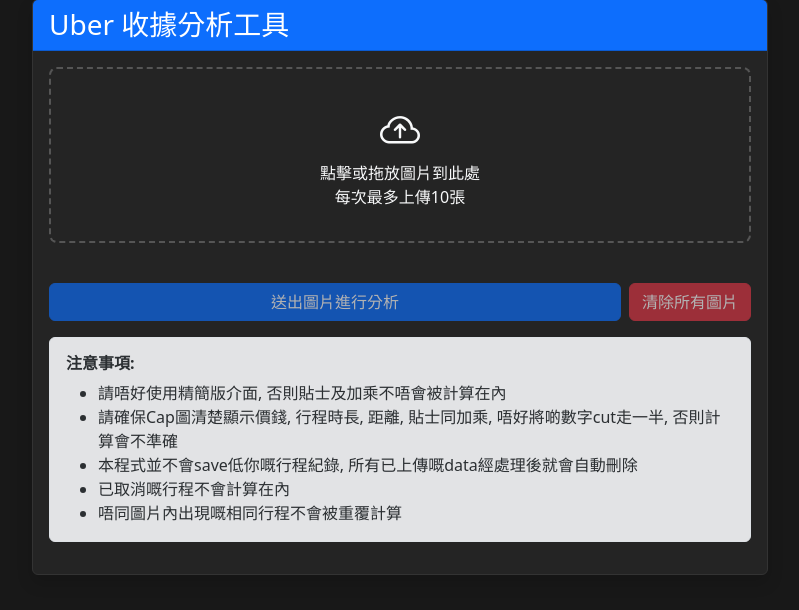
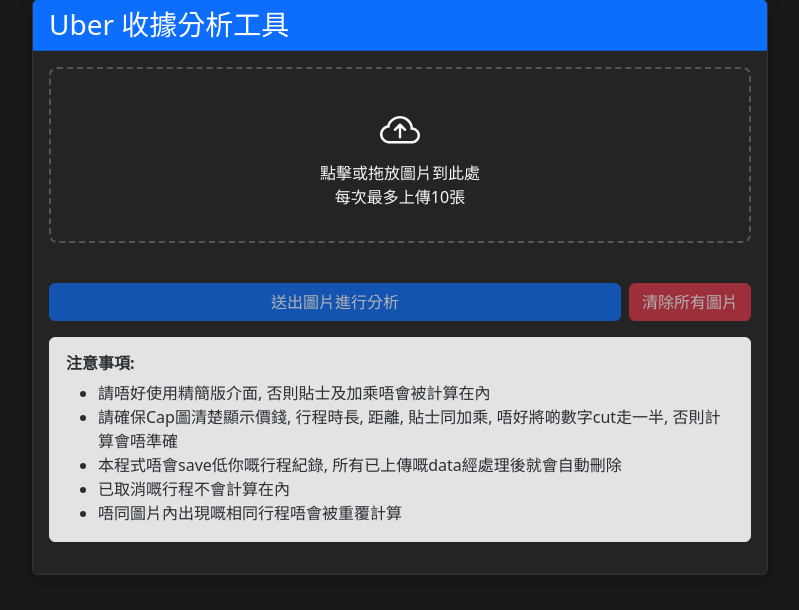
Before and after one commit to billy662/Uber_fare_calculator_with_AI, a Flask app: page / in a window 1280 px wide. Shown: the part 49-659 px from the top of the page, without its empty margins (240-1039 px from the left). Run offline with Flask 3, Linux system fonts and the light colour scheme.

Commit message:
Changed text in 注意事項

```diff
--- a/templates/index.html
+++ b/templates/index.html
@@ -46,11 +46,11 @@
             <div id="noticeBox" class="alert alert-secondary mt-3 border">
               <h6 class="fw-bold">注意事項:</h6>
               <ul class="mb-0">
-                <li>請唔好使用精簡版介面, 否則貼士及加乘不唔會被計算在內</li>
-                <li>請確保Cap圖清楚顯示價錢, 行程時長, 距離, 貼士同加乘, 唔好將啲數字cut走一半, 否則計算會不準確</li>
-                <li>本程式並不會save低你嘅行程紀錄, 所有已上傳嘅data經處理後就會自動刪除</li>
+                <li>請唔好使用精簡版介面, 否則貼士及加乘唔會被計算在內</li>
+                <li>請確保Cap圖清楚顯示價錢, 行程時長, 距離, 貼士同加乘, 唔好將啲數字cut走一半, 否則計算會唔準確</li>
+                <li>本程式唔會save低你嘅行程紀錄, 所有已上傳嘅data經處理後就會自動刪除</li>
                 <li>已取消嘅行程不會計算在內</li>
-                <li>唔同圖片內出現嘅相同行程不會被重覆計算</li>
+                <li>唔同圖片內出現嘅相同行程唔會被重覆計算</li>
               </ul>
             </div>
             <div class="loader" id="loader">
```
